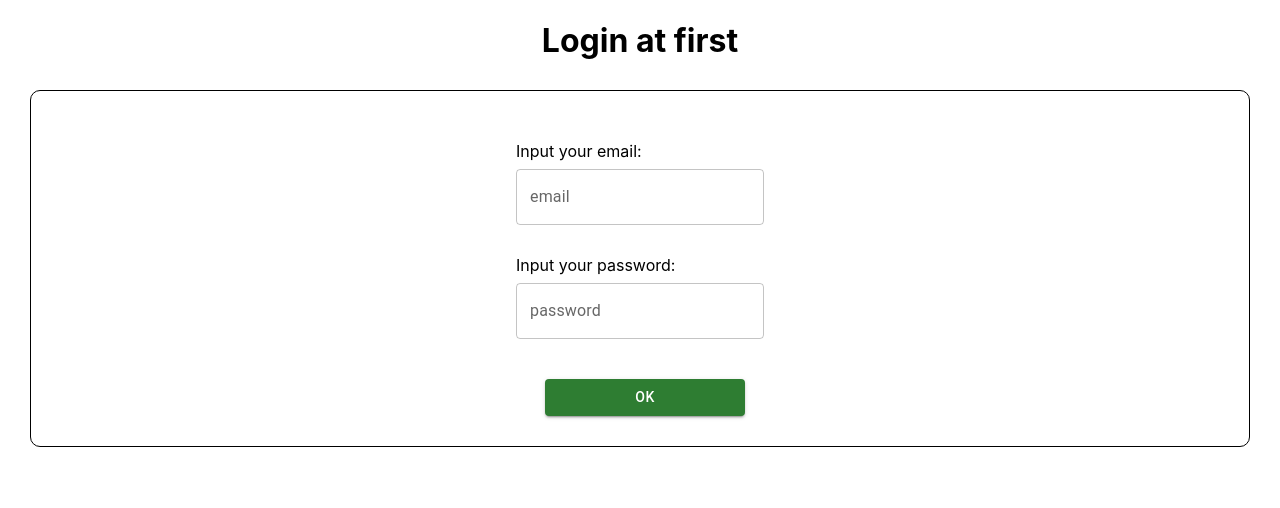
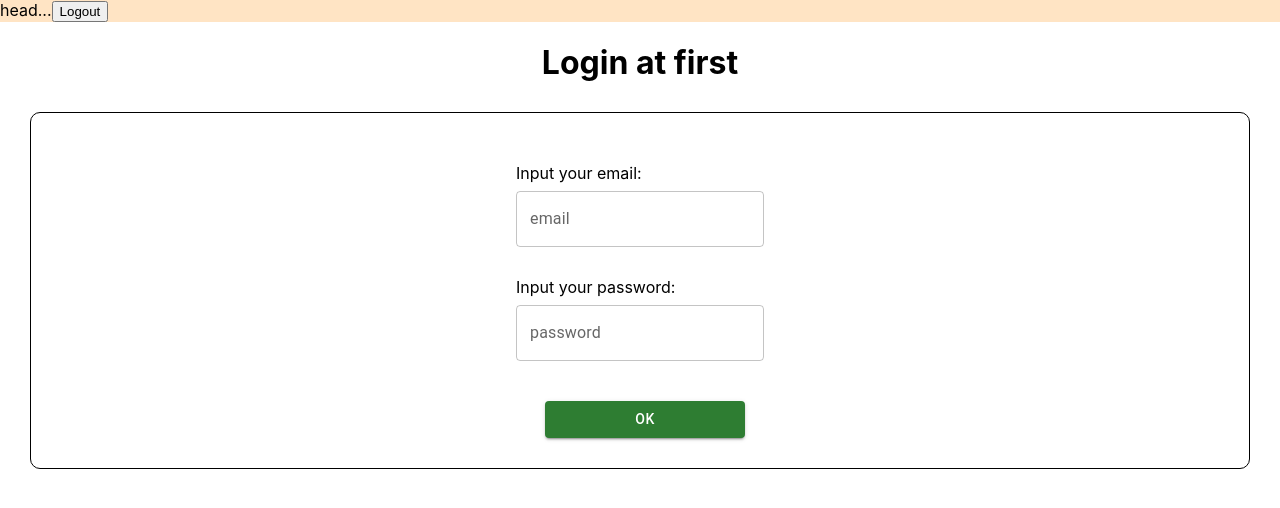
Before and after one commit to Yevhen2mc2/todo, a React (Create React App) app: page /login in a window 1280 px wide. Shown: the top 508 px of the page. Built offline with nearby package versions, Linux system fonts and the light colour scheme; no server answers.

Commit message:
refactor. corrected used Outlet

```diff
--- a/src/App.tsx
+++ b/src/App.tsx
@@ -20,10 +20,10 @@ const App = () => {
 
   return (
     <Provider store={store}>
-      {login && <Head />}
       <Routes>
-        {!login && <Route path="login" element={<Login />} />}
-        <Route path="/" element={<List />} />
+        <Route path="/" element={<Head />}>
+          <Route index element={<List />} />
+          <Route path="login" element={<Login />} />
           <Route path="input" element={<Input />} />
           <Route path="edit/:id" element={<Edit />} />
           <Route
@@ -34,6 +34,7 @@ const App = () => {
               </main>
             }
           />
+        </Route>
       </Routes>
     </Provider>
   );
--- a/src/components/head/head.tsx
+++ b/src/components/head/head.tsx
@@ -1,11 +1,12 @@
 import React from "react";
 import { localStorageAPI } from "../../localStorage/localStorage";
-import { useNavigate } from "react-router-dom";
+import { useNavigate, Outlet } from "react-router-dom";
 import styles from "./head.module.scss";
 
 export const Head: React.FC = () => {
   const navigate = useNavigate();
   return (
+    <>
       <div className={styles.header}>
         head...
         <button
@@ -17,5 +18,7 @@ export const Head: React.FC = () => {
           Logout
         </button>
       </div>
+      <Outlet />
+    </>
   );
 };
```
Lines whose indentation alone changed are shown as unchanged.
